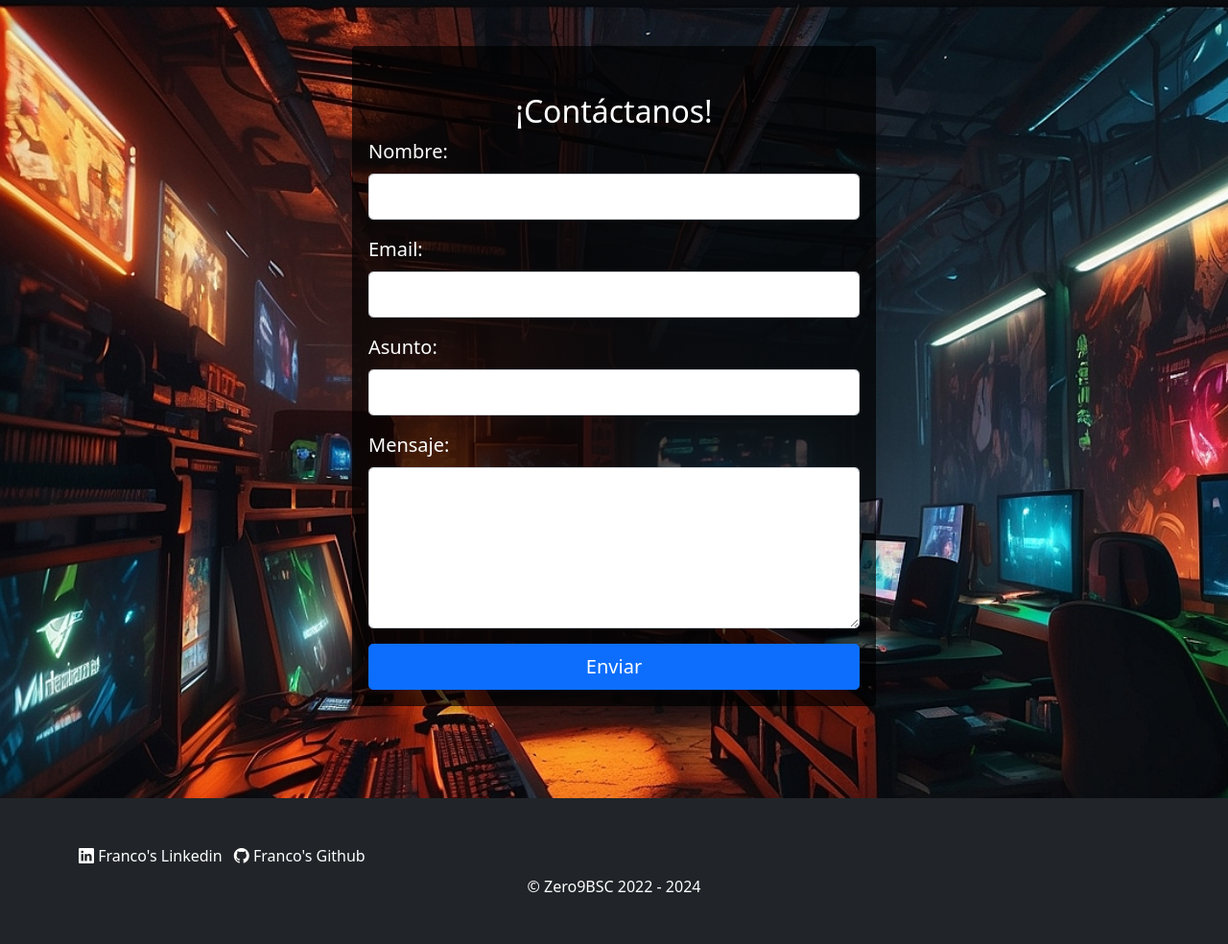
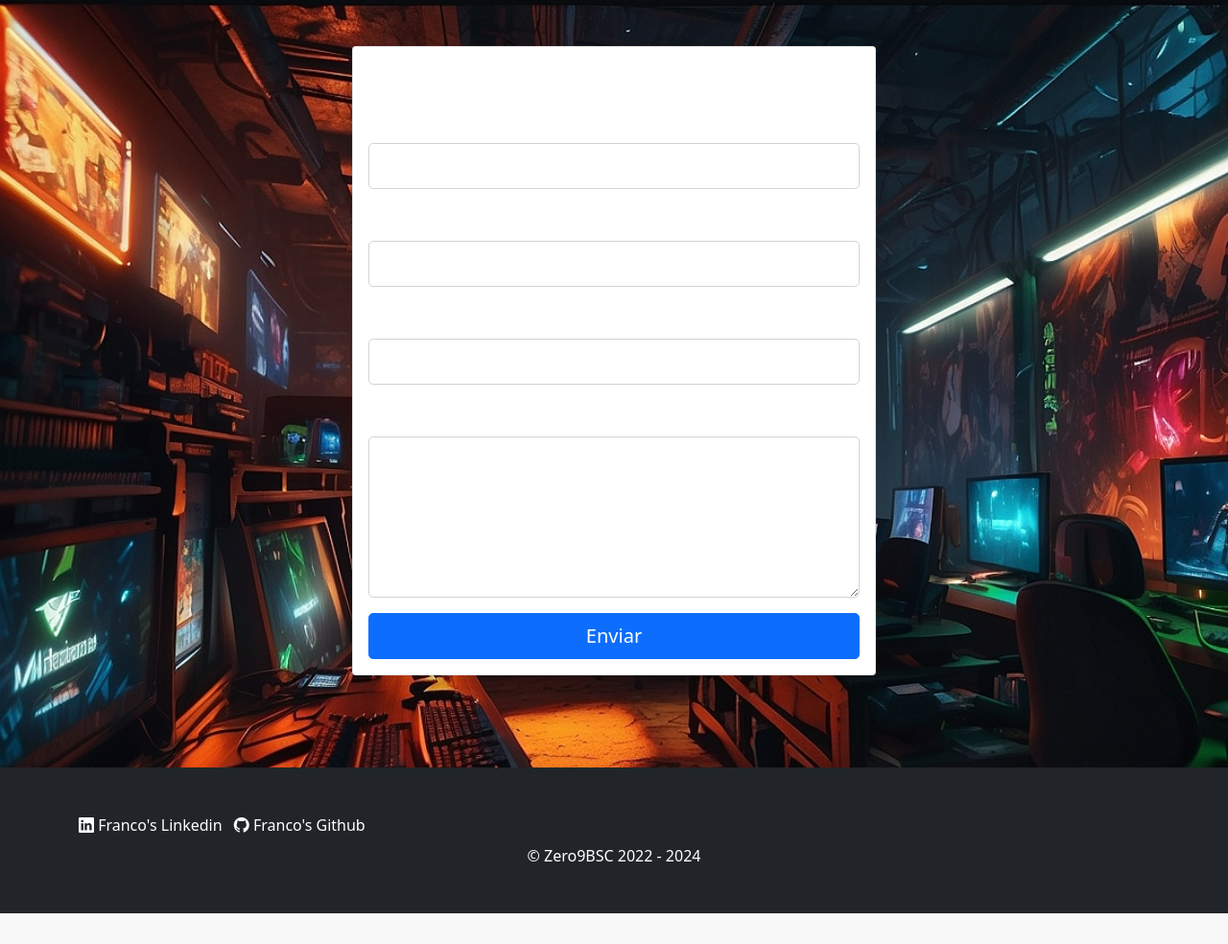
Before and after one commit to Zero9BSC/proyecto_final_django, a Django app: page /mostrar_contacto/ in a window 1280 px wide. Shown: the part 55-1039 px from the top of the page at 96% size. After the commit the page ends 1007 px from the top, so only its background shows below. Run offline with Django 4.2, Linux system fonts and the light colour scheme; some libraries are stand-ins or nearby versions.

Commit message:
Edit style contact page

```diff
--- a/my_blog/Home/templates/contacto.html
+++ b/my_blog/Home/templates/contacto.html
@@ -10,9 +10,9 @@
         color: #fff; /* Cambiamos el color del texto a blanco para mayor contraste */
     }
 
-    .card {
+    /*.card {
         background-color: rgba(0, 0, 0, 0.7); /* Agregamos un fondo oscuro semitransparente al formulario para mejorar la legibilidad del texto */
-    }
+    } */
 
     .titulo-contacto {
         margin-top: 2rem;
```
